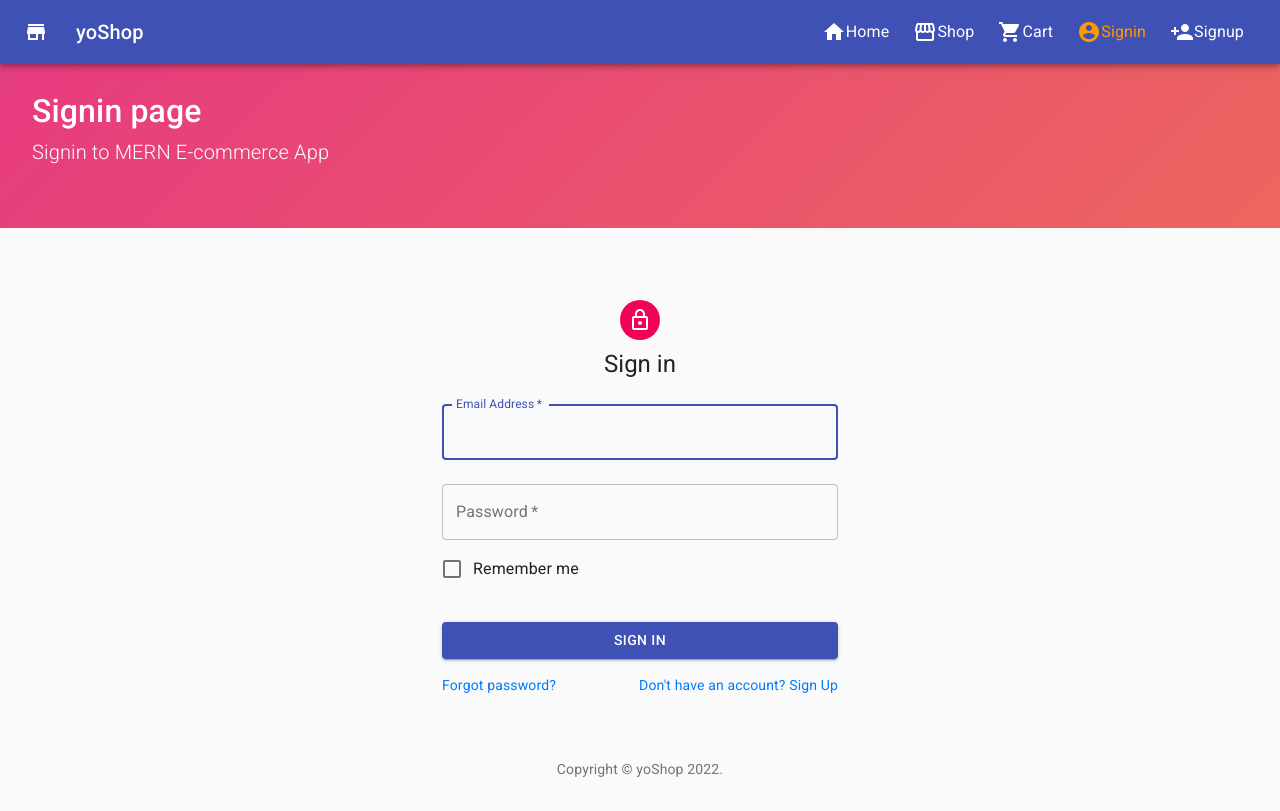
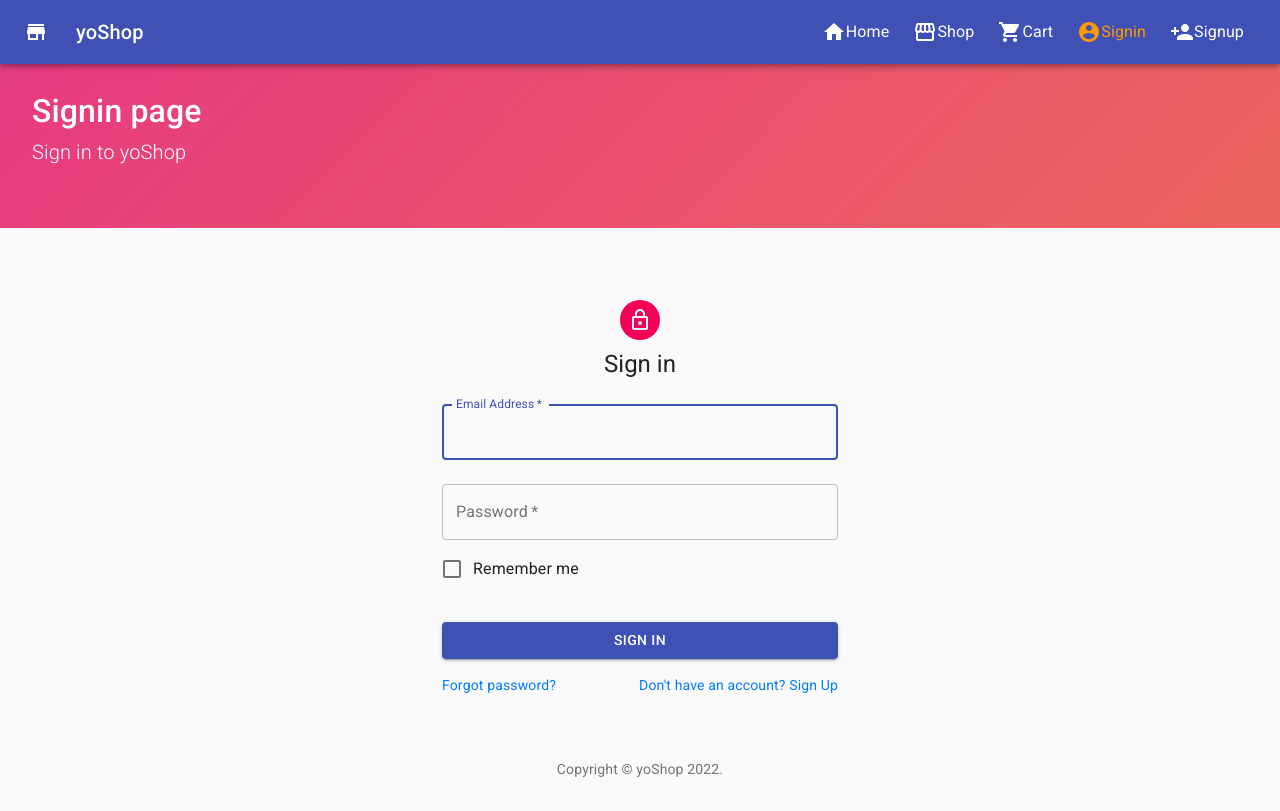
Before and after one commit to bridgecrew-perf6/deployt, a React (Create React App) app in the folder client/: page /signin in a window 1280 px wide. Built offline with nearby package versions, Linux system fonts and the light colour scheme.

Commit message:
Update Signin.js

```diff
--- a/client/src/user/Signin.js
+++ b/client/src/user/Signin.js
@@ -177,7 +177,7 @@ export default function Signin() {
   return (
     <Layout
       title='Signin page'
-      description='Signin to MERN E-commerce App'
+      description='Sign in to yoShop '
       className='container col-md-8 offset-md-2'
     >
       {signInForm()}
```
